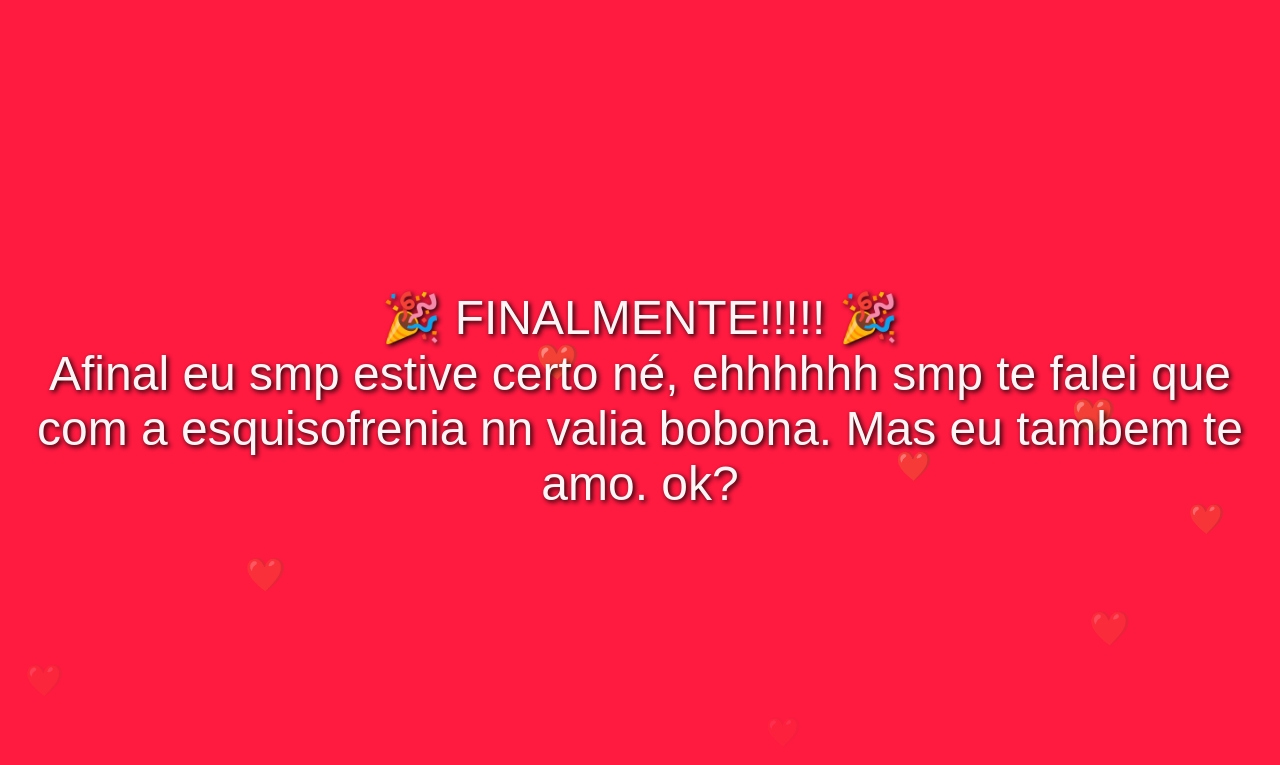
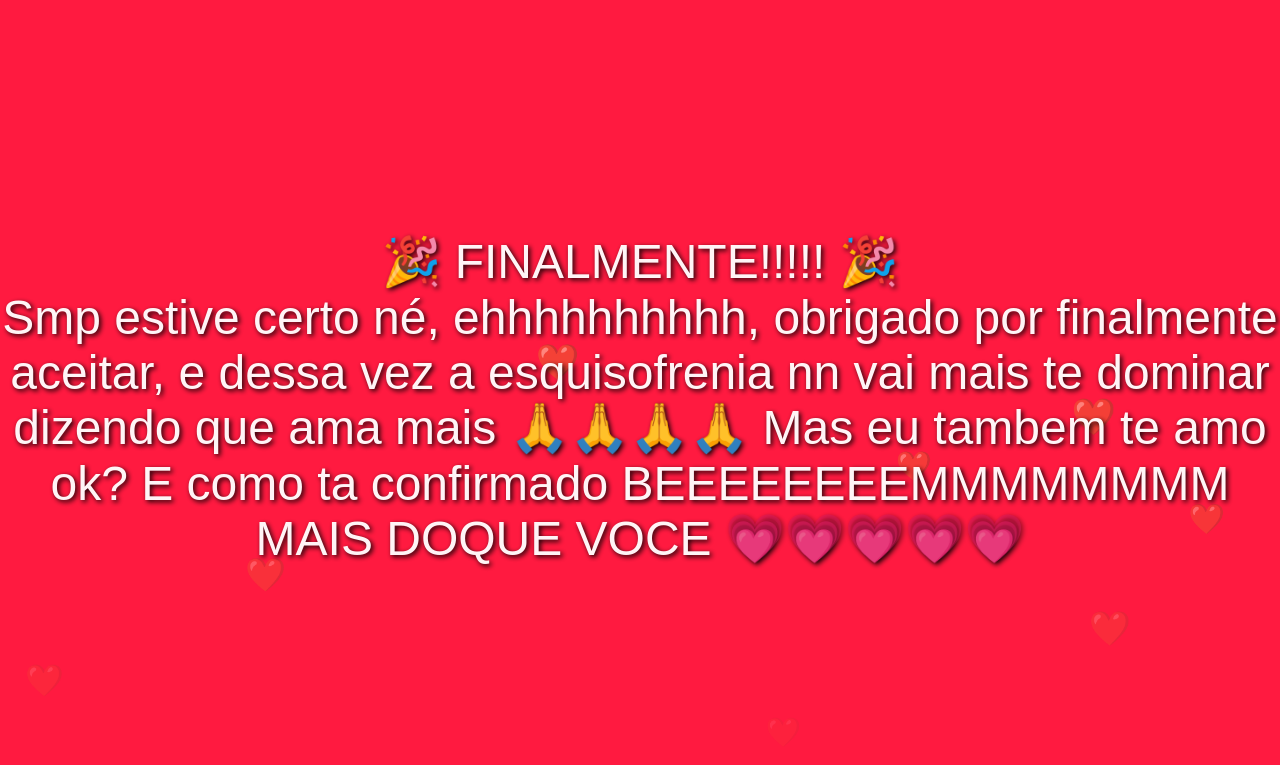
Before and after one commit to cauamerses/Teste, a plain HTML site: page index.html in a window 1280 px wide. Both pictures are taken after a click on the button "Cauã". Drawn offline with Linux system fonts and the light colour scheme.

Commit message:
Add files via upload

```diff
--- a/index.html
+++ b/index.html
@@ -86,7 +86,7 @@
 
   <div id="yesScreen">
     🎉 FINALMENTE!!!!! 🎉<br>
-    Afinal eu smp estive certo né, ehhhhhh smp te falei que com a esquisofrenia nn valia bobona. Mas eu tambem te amo. ok?
+    Smp estive certo né, ehhhhhhhhhh, obrigado por finalmente aceitar, e dessa vez a esquisofrenia nn vai mais te dominar dizendo que ama mais 🙏🙏🙏🙏 Mas eu tambem te amo ok? E como ta confirmado BEEEEEEEEMMMMMMMM MAIS DOQUE VOCE 💗💗💗💗💗
   </div>
 
   <script>
```
